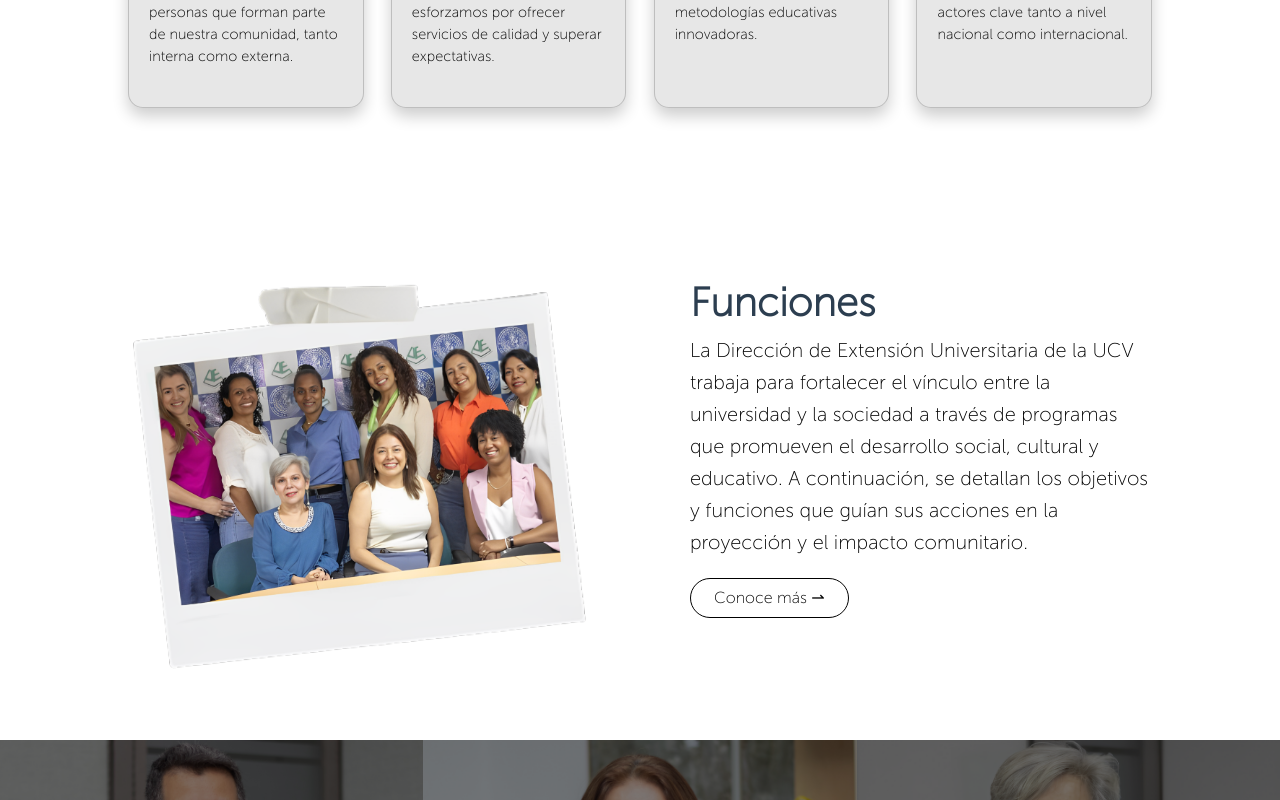
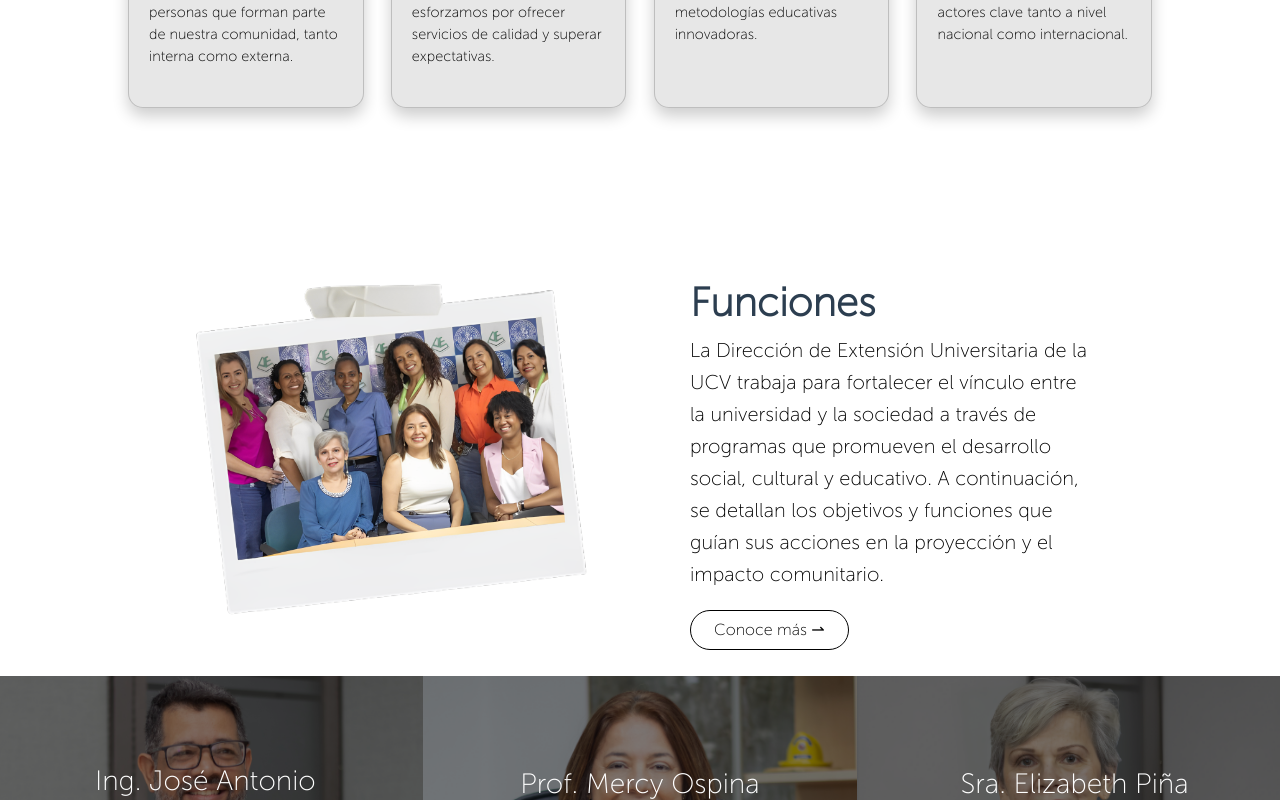
Before and after one commit to SoniAmira/DEUWEB, a Vue app: page /#/about in a window 1280 px wide. Shown: the part 1440-2240 px from the top of the page. Built offline with nearby package versions, Linux system fonts and the light colour scheme.

Commit message:
cambio final

```diff
--- a/src/views/AboutView.vue
+++ b/src/views/AboutView.vue
@@ -319,7 +319,7 @@ h3 {
 }
 
 .objetivos {
-  width: 80%;
+  width: 70%;
   margin: auto;
   padding-top: 150px;
 }
@@ -670,6 +670,7 @@ h3 {
   .objetivos {
     padding-top: 50px;
     padding-bottom: 80px;
+    width: 80%;
   }
 
   .breadcrumbs {
```
